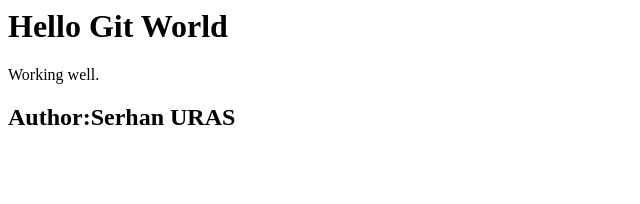
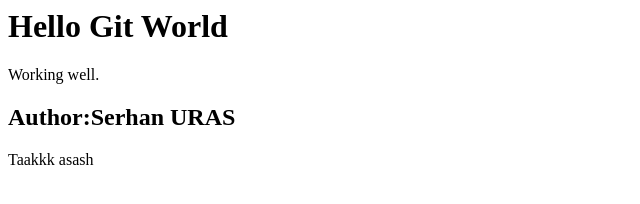
Before and after one commit to serhanuras/gitmaster, a plain HTML site: page index.html in a window 1280 px wide. Shown: the whole page, without its empty margins (0-640 px from the left). Drawn offline with Linux system fonts and the light colour scheme.

Commit message:
Takkk changes

```diff
--- a/index.html
+++ b/index.html
@@ -5,3 +5,8 @@
 
 
 <h2>Author:Serhan URAS</h2>
+
+
+<div>
+    <p>Taakkk asash</p>
+</div>
```
